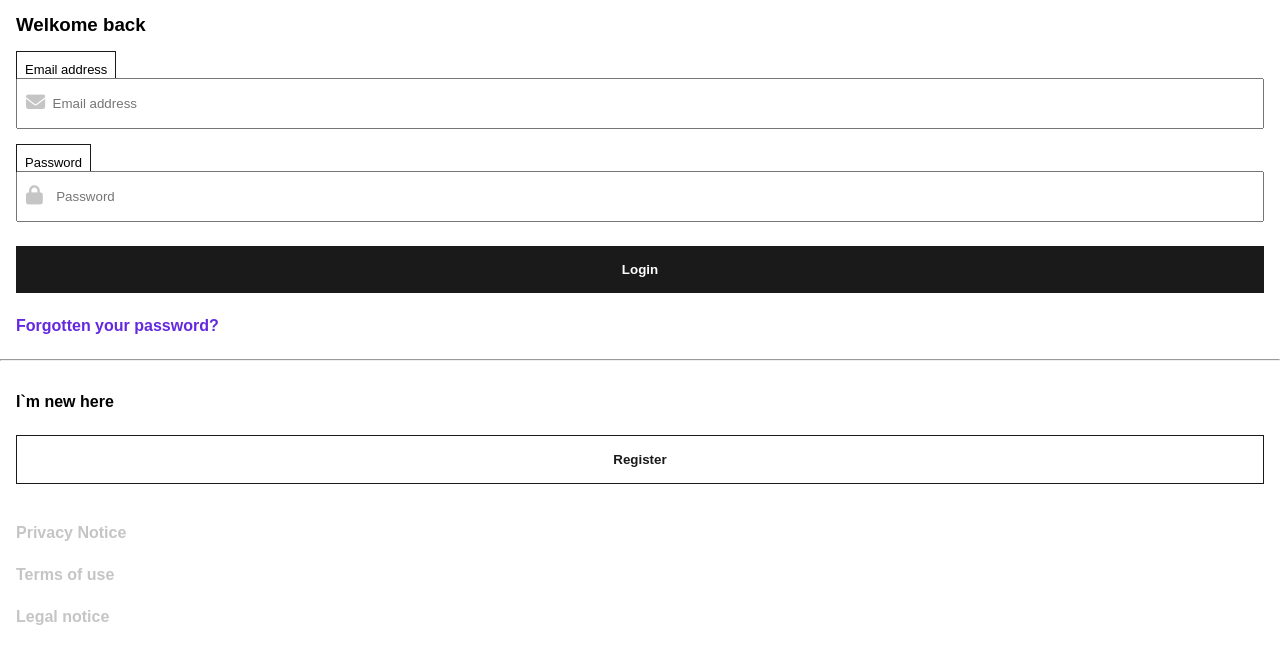
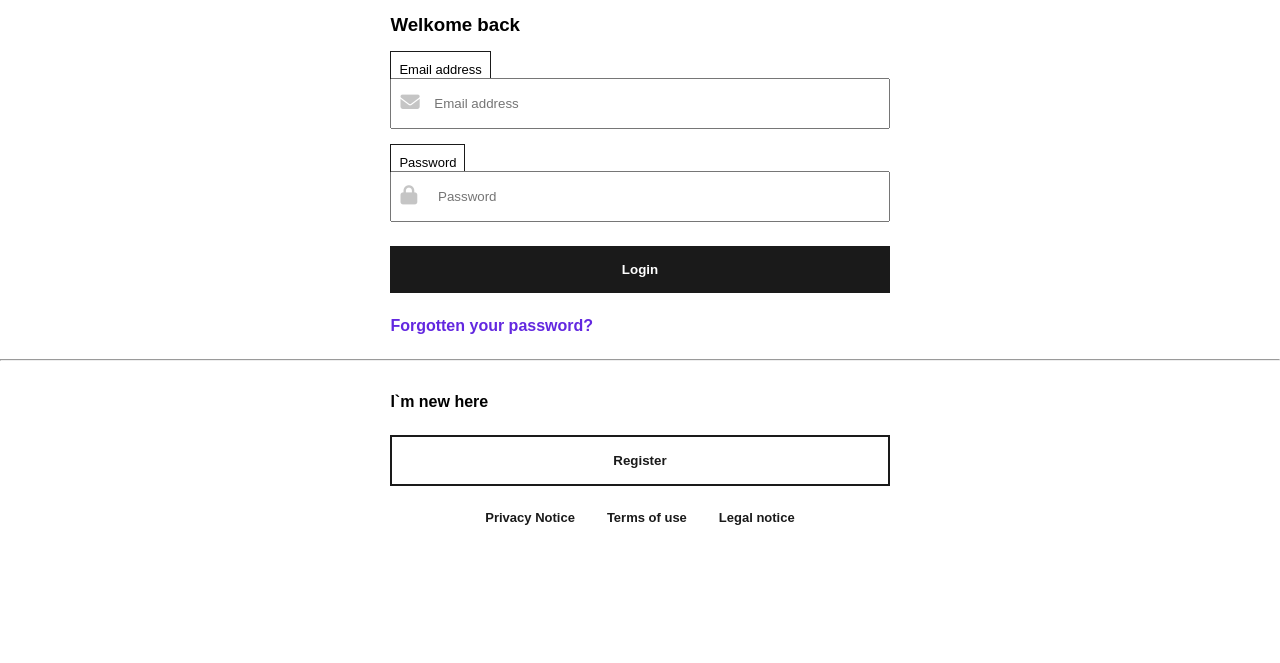
Before and after one commit to marceljaworski/zalando-loginbereich, a website: page index.html in a window 1280 px wide. Shown: the part 183-846 px from the top of the page. After the commit the page ends 800 px from the top, so only its background shows below. Drawn offline with Linux system fonts and the light colour scheme.

Commit message:
responsive

```diff
--- a/index.html
+++ b/index.html
@@ -34,7 +34,7 @@
                     <span>Email address</span>  <br>
                 </label>
                 <div>
-                    <input type="text" placeholder="     Email address"><br>
+                    <input type="text" placeholder="       Email address"><br>
                     <i class="fa-solid fa-envelope"></i>
                 </div>
 
@@ -43,7 +43,7 @@
 
                 </label><br>
                 <div>
-                    <input type="text" placeholder="      Password"><br>
+                    <input type="text" placeholder="        Password"><br>
                     <i class="fa-solid fa-lock"></i>
                 </div>
                 <button>Login</button>
@@ -54,14 +54,19 @@
         </section>
         <hr>
         <section class="register">
-            <p>I`m new here</p>
-            <button>Register</button>
-
+            <div>
+                <p>I`m new here</p>
+                <button>Register</button>
+            </div>
         </section>
         <footer>
-            <a href="#">Privacy Notice</a>
-            <a href="#">Terms of use</a>
-            <a href="#">Legal notice</a>
+            <div class="footer-container">
+                <a href="#">Privacy Notice</a>
+                <a href="#">Terms of use</a>
+                <a href="#">Legal notice</a>
+
+            </div>
+
         </footer>
 
 
--- a/scss/_footer.scss
+++ b/scss/_footer.scss
@@ -1,9 +1,59 @@
 footer {
-    padding: $padding;
-    a {
-    color: $color-secundary;
-    padding-bottom: $padding-b;
+    .footer-container {
+        width: 100%;
+        display: flex;
+        flex-direction: row;
+        justify-content: center;
+        gap: 2rem;
+        padding: 0;
+
+        a {
+            color: $color-primary;
+            padding-bottom: $padding-b;
+
+            font-size: small;
+            font-weight: 700;
+        }
     }
-    display: flex;
-    flex-direction: column;
+
+
+
 }
+@media (min-width: 320px) {
+
+    .footer-container {
+        padding-inline: calc(2vw + 0.5rem);
+
+    }
+
+}
+
+@media (min-width: 480px) {
+
+    .footer-container {
+        padding-inline: calc(5vw + 3.5rem)
+
+    }
+
+
+}
+
+@media (min-width: 768px) {
+
+    .footer-container {
+        padding-inline: calc(5vw + 12rem)
+
+    }
+
+
+}
+@media (min-width: 1024px) {
+
+    .footer-container{
+        padding-inline: calc(8vw + 18rem)
+
+    }
+
+
+
+}
--- a/scss/_form.scss
+++ b/scss/_form.scss
@@ -3,11 +3,47 @@
     display: flex;
     flex-direction: column;
     justify-content: center;
-    padding-inline: 1rem;
+    padding-inline: 0;
 
 }
+@media (min-width: 320px) {
+    .container {
+        padding-inline: calc(2vw + 0.5rem);
+
+    }
+
+}
+
+@media (min-width: 480px) {
+    .container {
+        padding-inline: calc(5vw + 3.5rem)
+
+    }
+
+
+
+}
+
+@media (min-width: 768px) {
+    .container{
+        padding-inline: calc(5vw + 12rem)
+
+    }
+
+
+
+}
+@media (min-width: 1024px) {
+    .container{
+        padding-inline: calc(8vw + 18rem)
+
+    }
+
+}
+
 .form {
     padding-bottom: $padding-b;
+
 
     h3 { margin-bottom:$margin-b}
 
@@ -52,8 +88,13 @@
     }
 }
 .register {
+    width: 100%;
+    display: flex;
+    flex-direction: column;
+    justify-content: center;
     margin-top: 2rem;
-    padding-inline: 1rem;
+    padding-inline: 0;
+    div {
         p {
             margin-bottom: 1.5rem;
             font-weight: 900;
@@ -65,11 +106,52 @@
             color: $color-primary;
             margin-bottom: $margin-b;
             padding: $padding-button;
-        border: solid 1px $color-primary;
+            border: solid 2px $color-primary;
             font-weight: 900;
         }
         button:hover{
             background-color: $color-secundary;
             color: $color-withe;
         }
+
     }
+
+}
+@media (min-width: 320px) {
+
+    .register {
+        padding-inline: calc(2vw + 0.5rem);
+
+    }
+
+}
+
+@media (min-width: 480px) {
+
+    .register {
+        padding-inline: calc(5vw + 3.5rem)
+
+    }
+
+
+}
+
+@media (min-width: 768px) {
+
+    .register {
+        padding-inline: calc(5vw + 12rem)
+
+    }
+
+
+}
+@media (min-width: 1024px) {
+
+    .register{
+        padding-inline: calc(8vw + 18rem)
+
+    }
+
+
+
+}
--- a/scss/_header.scss
+++ b/scss/_header.scss
@@ -27,7 +27,7 @@ header {
         p { font-weight: 900;}
     }
 }
-@media (min-width: 1023px) {
+@media (min-width: 1024px) {
     header {
         visibility:hidden;
     }
```
Also changed, not shown: css/style.css, 1 other file. Lines whose indentation alone changed are shown as unchanged.
